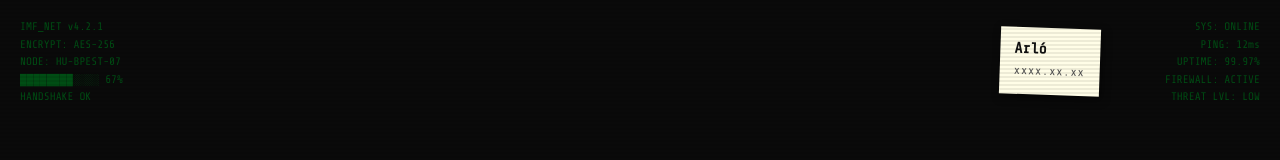
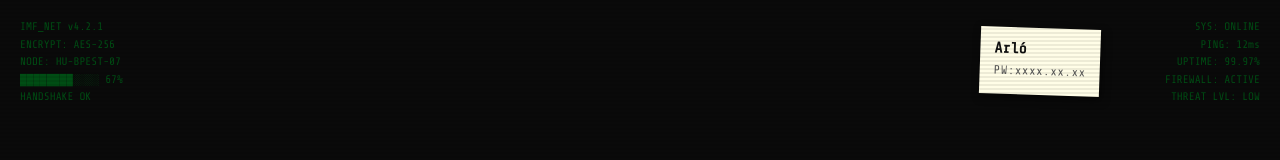
Before and after one commit to fehertomy/mission, a plain HTML site: page index.html in a window 1280 px wide. Shown: the top 160 px of the page. Drawn offline with nearby package versions, Linux system fonts and the light colour scheme.

Commit message:
Update index.html

```diff
--- a/index.html
+++ b/index.html
@@ -380,7 +380,7 @@
   <!-- Post-it hint -->
   <div id="postit">
     <div class="pi-title">Arló</div>
-    <div class="pi-date">xxxx.xx.xx</div>
+    <div class="pi-date">PW:xxxx.xx.xx</div>
   </div>
 
   <!-- Login box -->
```
